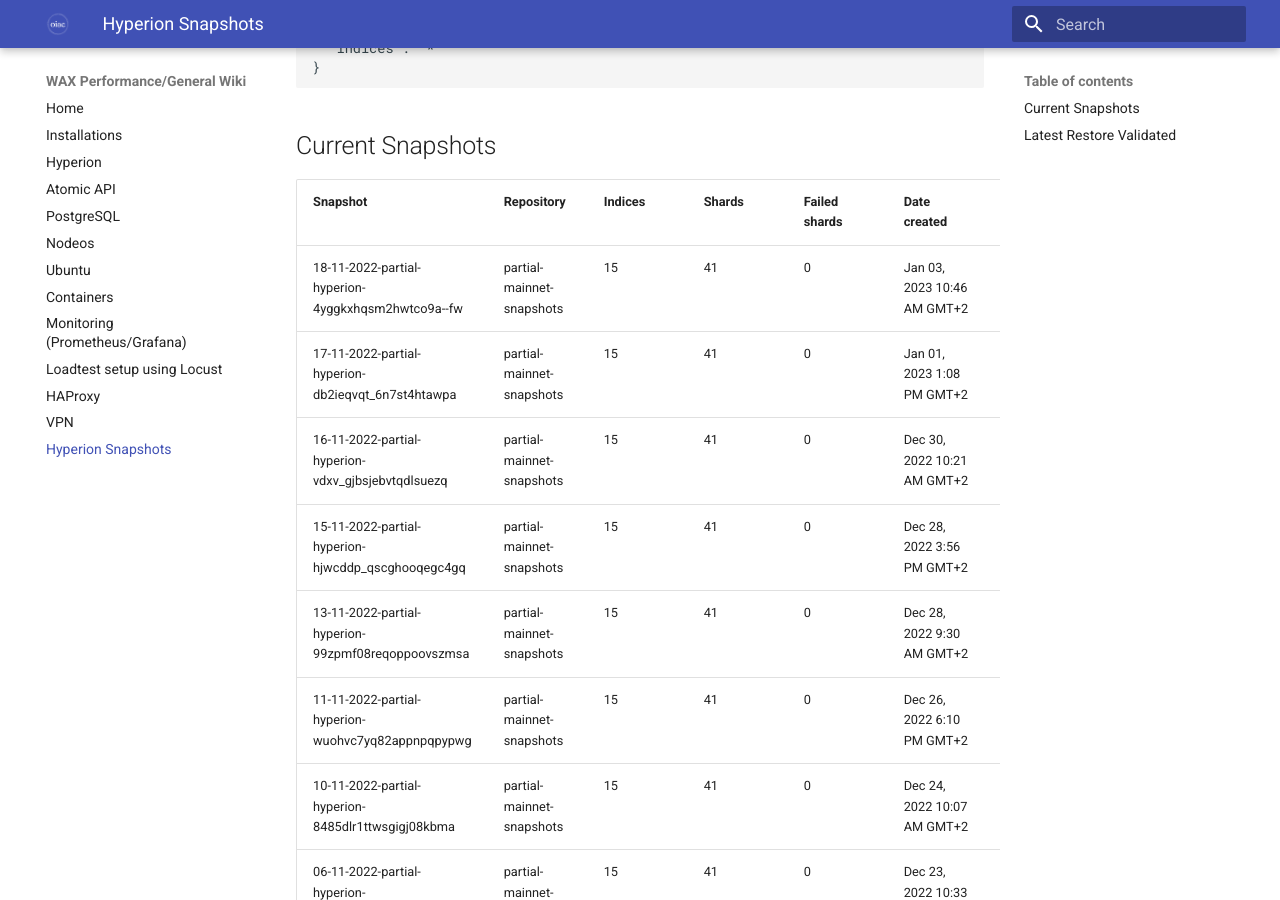
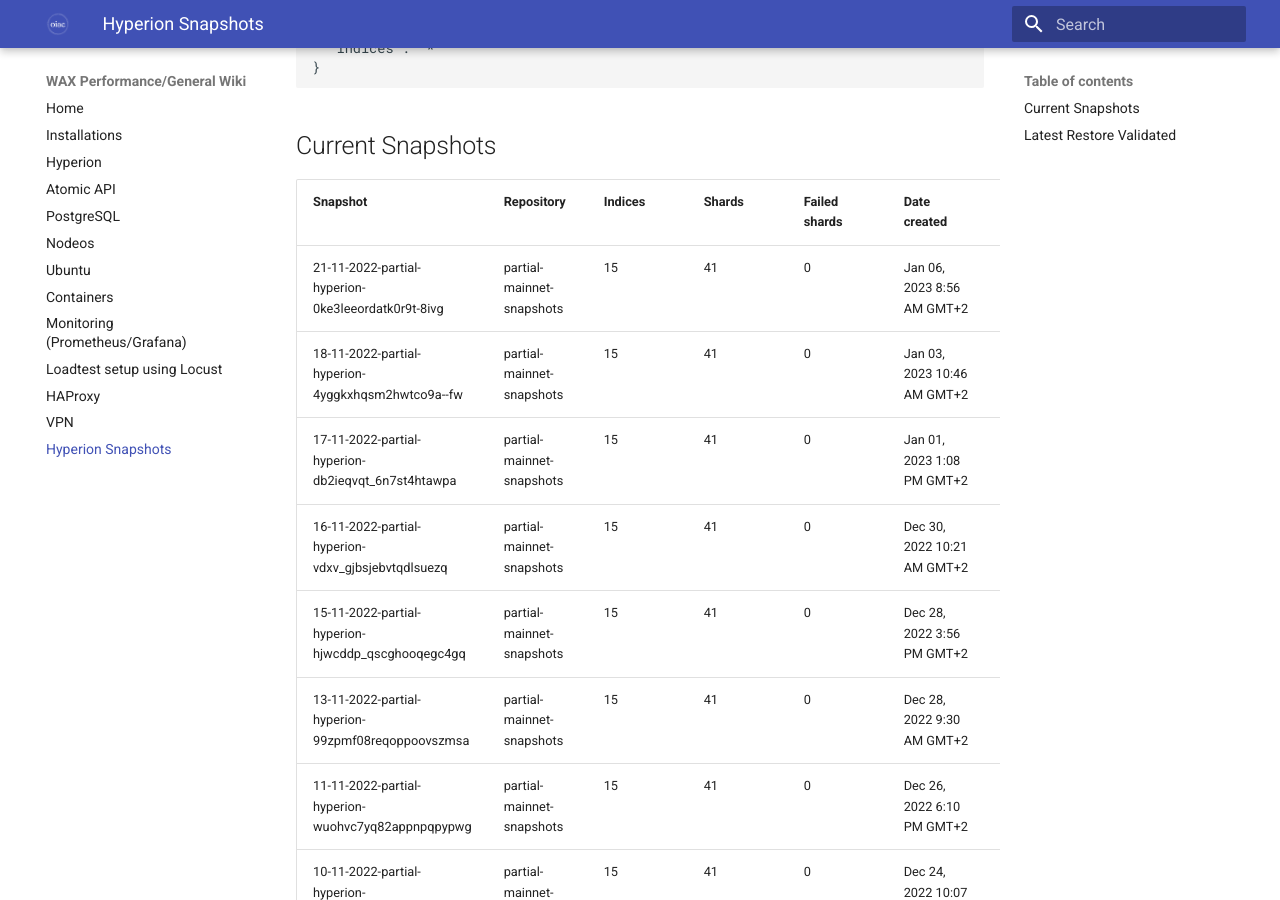
Before and after one commit to oneinacillian/wiki, an MkDocs documentation site: the page built from docs/snapshots.md, in a window 1280 px wide and 900 px high, scrolled down 2022 px. Built offline with MkDocs 1.6.1 and Material for MkDocs 9.7.7, drawn with Linux system fonts in a browser that asks for light colours.

Commit message:
Added snapshot for 21/11/2022

```diff
--- a/docs/snapshots.md
+++ b/docs/snapshots.md
@@ -60,6 +60,7 @@
 
 | Snapshot                                           | Repository                | Indices | Shards | Failed shards | Date created                | Duration |
 |----------------------------------------------------|---------------------------|---------|--------|---------------|-----------------------------|----------|
+| 21-11-2022-partial-hyperion-0ke3leeordatk0r9t-8ivg | partial-mainnet-snapshots | 15      | 41     | 0             | Jan 06, 2023 8:56 AM GMT+2  | 53s      |
 | 18-11-2022-partial-hyperion-4yggkxhqsm2hwtco9a--fw | partial-mainnet-snapshots | 15      | 41     | 0             | Jan 03, 2023 10:46 AM GMT+2 | 38s      |
 | 17-11-2022-partial-hyperion-db2ieqvqt_6n7st4htawpa | partial-mainnet-snapshots | 15      | 41     | 0             | Jan 01, 2023 1:08 PM GMT+2  | 39s      |
 | 16-11-2022-partial-hyperion-vdxv_gjbsjebvtqdlsuezq | partial-mainnet-snapshots | 15      | 41     | 0             | Dec 30, 2022 10:21 AM GMT+2 | 32s      |
```
